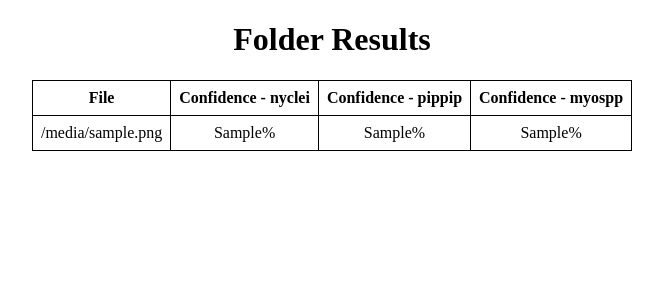
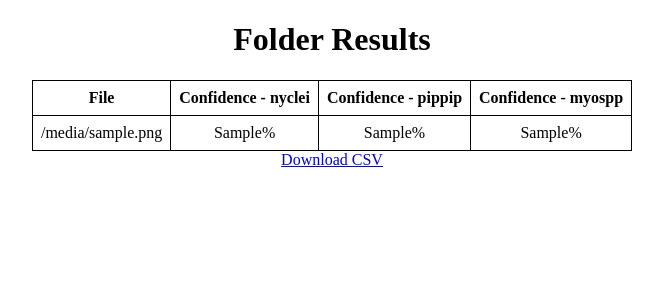
Before and after one commit to BatSignalProject/CNNMain, a Flask app: template templates/results_folder.html in a window 1280 px wide. Shown: the top 300 px of the page, without its empty margins (308-971 px from the left). Run offline with Flask 3, Linux system fonts and the light colour scheme; the template is opened without the code that fills it: most values are stand-ins (such as "Sample title", 1, 10 or a date in 2020).

Commit message:
Output now downloadable as a .csv file

```diff
--- a/app.py
+++ b/app.py
@@ -1,5 +1,5 @@
 import os
-from flask import Flask, render_template, request, send_from_directory
+from flask import Flask, render_template, request, send_from_directory, send_file
 from keras.models import load_model
 import librosa
 import numpy as np
@@ -8,6 +8,7 @@ import matplotlib.pyplot as plt
 import json
 import zipfile
 import tempfile
+import csv
 
 app = Flask(__name__)
 
@@ -148,8 +149,17 @@ def upload_folder():
                         'confidence_myospp': predictions['BatMYOSPP2']
                     })
 
+        # Generate a CSV file
+        csv_file_path = os.path.join(app.config['UPLOAD_FOLDER'], 'predictions.csv')
+        with open(csv_file_path, mode='w', newline='') as csv_file:
+            writer = csv.DictWriter(csv_file, fieldnames=['file', 'confidence_nyclei', 'confidence_pippip', 'confidence_myospp'])
+            writer.writeheader()
+            writer.writerows(results)
+
+        csv_file_name = os.path.basename(csv_file_path)
+
         # Render results
-        return render_template('results_folder.html', results=results)
+        return render_template('results_folder.html', results=results, csv_file_name=csv_file_name)
     else:
         return 'Invalid file format'
 
@@ -157,5 +167,9 @@ def upload_folder():
 def send_spectrogram(filename):
     return send_from_directory(app.config['SPECTROGRAM_FOLDER'], filename)
 
+@app.route('/download_csv/<filename>')
+def download_csv(filename):
+    return send_file(os.path.join(app.config['UPLOAD_FOLDER'], filename), as_attachment=True, download_name='predictions.csv')
+
 if __name__ == "__main__":
     app.run(debug=True)
--- a/templates/results_folder.html
+++ b/templates/results_folder.html
@@ -40,5 +40,7 @@
             {% endfor %}
         </tbody>
     </table>
+
+    <a href="/download_csv/{{ csv_file_name }}" class="download-btn">Download CSV</a>
 </body>
 </html>
```
